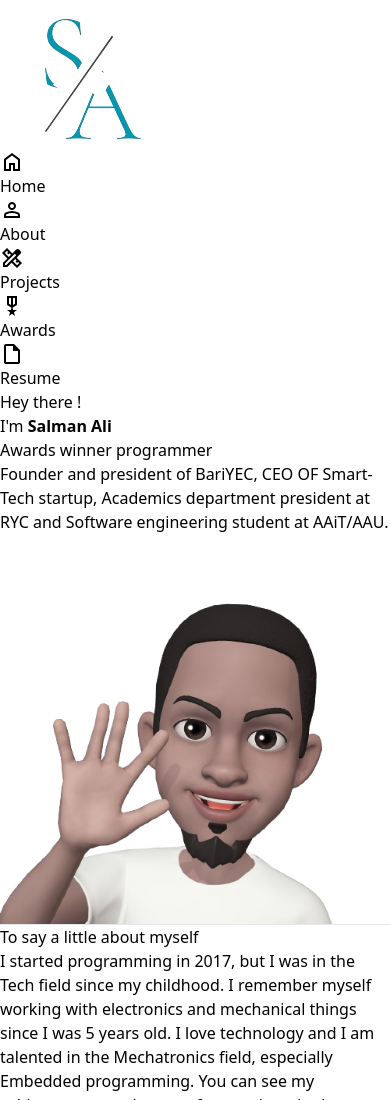
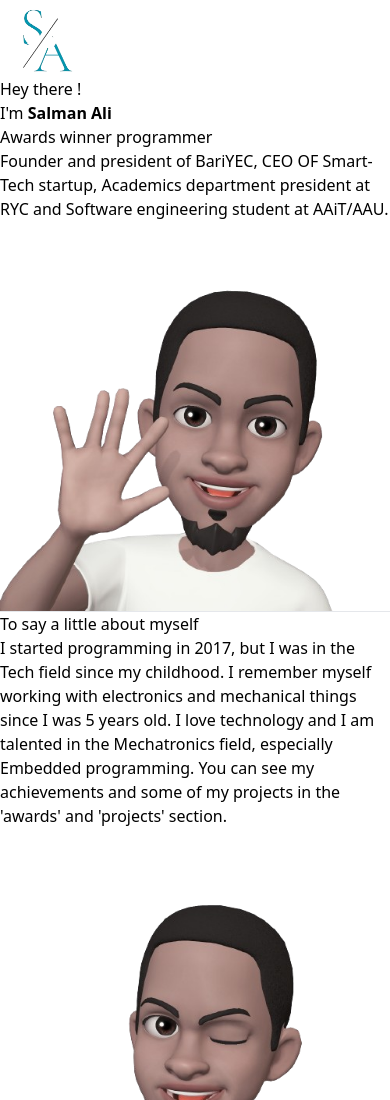
Before and after one commit to SalmanAliGithub/UGR-7808-14, a website: page src/index.html in a window 390 px wide. Shown: the top 1100 px of the page. Drawn offline with Linux system fonts and the light colour scheme.

Commit message:
made menu screen responsive

```diff
--- a/src/index.html
+++ b/src/index.html
@@ -9,14 +9,14 @@
 </head>
 <body>
     <header>
-        <div>
-            <a href="./index.html"><img src="./images/logo.png" alt="logo"></a>
-            <ul>
-                <li><a href="./index.html"><img src="./images/home.svg" alt="home-icon"> Home</a></li>
-                <li><a href="./about.html"><img src="./images/about.svg" alt="about-icon"> About</a></li>
-                <li><a href="./projects.html"><img src="./images/projects.svg" alt="projects-icon"> Projects</a></li>
-                <li><a href="./awards.html"><img src="./images/awards.svg" alt="awards-icon"> Awards</a></li>
-                <li><a href="./resume.html"><img src="./images/resume.svg" alt="resume-icon"> Resume</a></li>
+        <div class="flex sm:justify-between">
+            <a class="flex w-20" href="./index.html"><img src="./images/logo.png" alt="logo"></a>
+            <ul class="hidden sm:flex items-center">
+                <li><a class="md:flex p-2 m-2" href="./index.html"><img src="./images/home.svg" alt="home-icon"> Home</a></li>
+                <li><a class="md:flex p-2 m-2" href="./about.html"><img src="./images/about.svg" alt="about-icon"> About</a></li>
+                <li><a class="md:flex p-2 m-2" href="./projects.html"><img src="./images/projects.svg" alt="projects-icon"> Projects</a></li>
+                <li><a class="md:flex p-2 m-2" href="./awards.html"><img src="./images/awards.svg" alt="awards-icon"> Awards</a></li>
+                <li><a class="md:flex p-2 m-2" href="./resume.html"><img src="./images/resume.svg" alt="resume-icon"> Resume</a></li>
             </ul>
         </div>
     </header>
```
Also changed, not shown: src/output.css.
